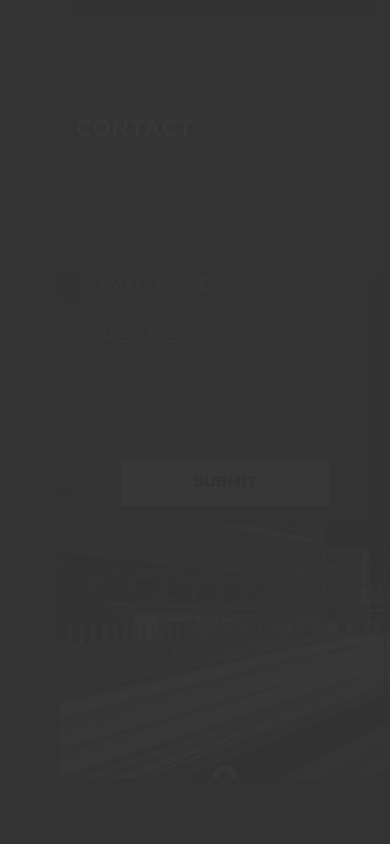
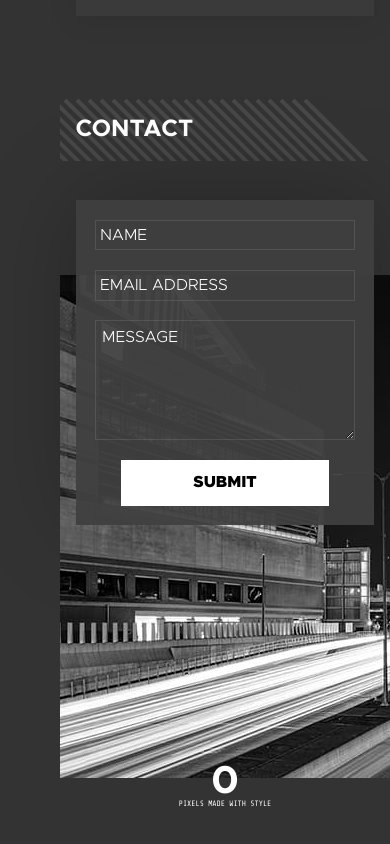
Before and after one commit to therstyle/chrisrobertsweb, a Vue app: page / in a window 390 px wide. Shown: the part 5341-6185 px from the top of the page. Built offline with nearby package versions, Linux system fonts and the light colour scheme.

Commit message:
Updated URL for mail handler Fixed mobile contact photo width issue

```diff
--- a/src/App.vue
+++ b/src/App.vue
@@ -211,7 +211,7 @@ body {
 }
 
 #app {
-  opacity: 0.02; //Debug
+  //opacity: 0.02; //Debug
   display: grid;
   padding-left: var(--sidebar-width);
   position: relative;
--- a/src/components/Contact.vue
+++ b/src/components/Contact.vue
@@ -77,7 +77,7 @@ export default {
         this.loading = true;
 
         try {
-          const apiURL = 'http://rstyledesign.com/mail.php';
+          const apiURL = 'https://mailer.chrisrobertsweb.dev';
           const args = {
             headers: {
               "content-type":"application/x-www-form-urlencoded"
@@ -146,7 +146,6 @@ export default {
     flex-wrap: wrap;
     justify-content: flex-end;
     align-items: center;
-    overflow: hidden;
 
     ::placeholder { /* Chrome, Firefox, Opera, Safari 10.1+ */
       color: var(--white);
```
